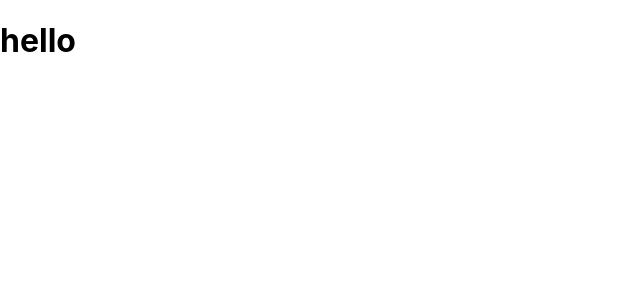
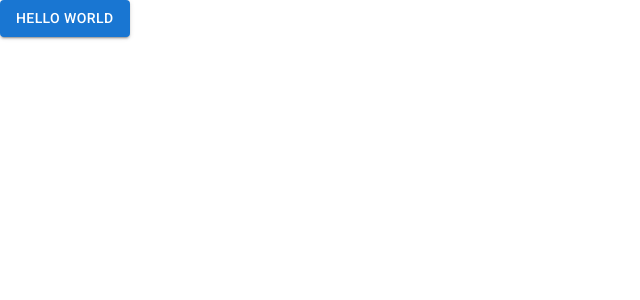
Before and after one commit to yanmasa/react-mui-app, a React (Create React App) app: page / in a window 1280 px wide. Shown: the top 300 px of the page, without its empty margins (0-640 px from the left). Built offline with nearby package versions, Linux system fonts and the light colour scheme.

Commit message:
index.html,index.cssにてGoogleフォントに変更、MUIボタンの作成

```diff
--- a/public/index.html
+++ b/public/index.html
@@ -24,6 +24,7 @@
       work correctly both with client-side routing and a non-root public URL.
       Learn how to configure a non-root public URL by running `npm run build`.
     -->
+    <link rel="stylesheet" href="https://fonts.googleapis.com/css?family=Roboto:300,400,500,700&display=swap" />
     <title>React App</title>
   </head>
   <body>
--- a/src/App.tsx
+++ b/src/App.tsx
@@ -1,10 +1,11 @@
 import React from 'react';
+import Button from '@mui/material/Button';
 
 
 function App() {
   return (
     <div className="App">
-      <h1>hello</h1>
+      <Button variant="contained">Hello World</Button>
     </div>
   );
 }
--- a/src/index.css
+++ b/src/index.css
@@ -1,6 +1,6 @@
 body {
   margin: 0;
-  font-family: -apple-system, BlinkMacSystemFont, 'Segoe UI', 'Roboto', 'Oxygen',
+  font-family: -apple-system, BlinkMacSystemFont, 'Roboto', 'Segoe UI', 'Oxygen',
     'Ubuntu', 'Cantarell', 'Fira Sans', 'Droid Sans', 'Helvetica Neue',
     sans-serif;
   -webkit-font-smoothing: antialiased;
```
